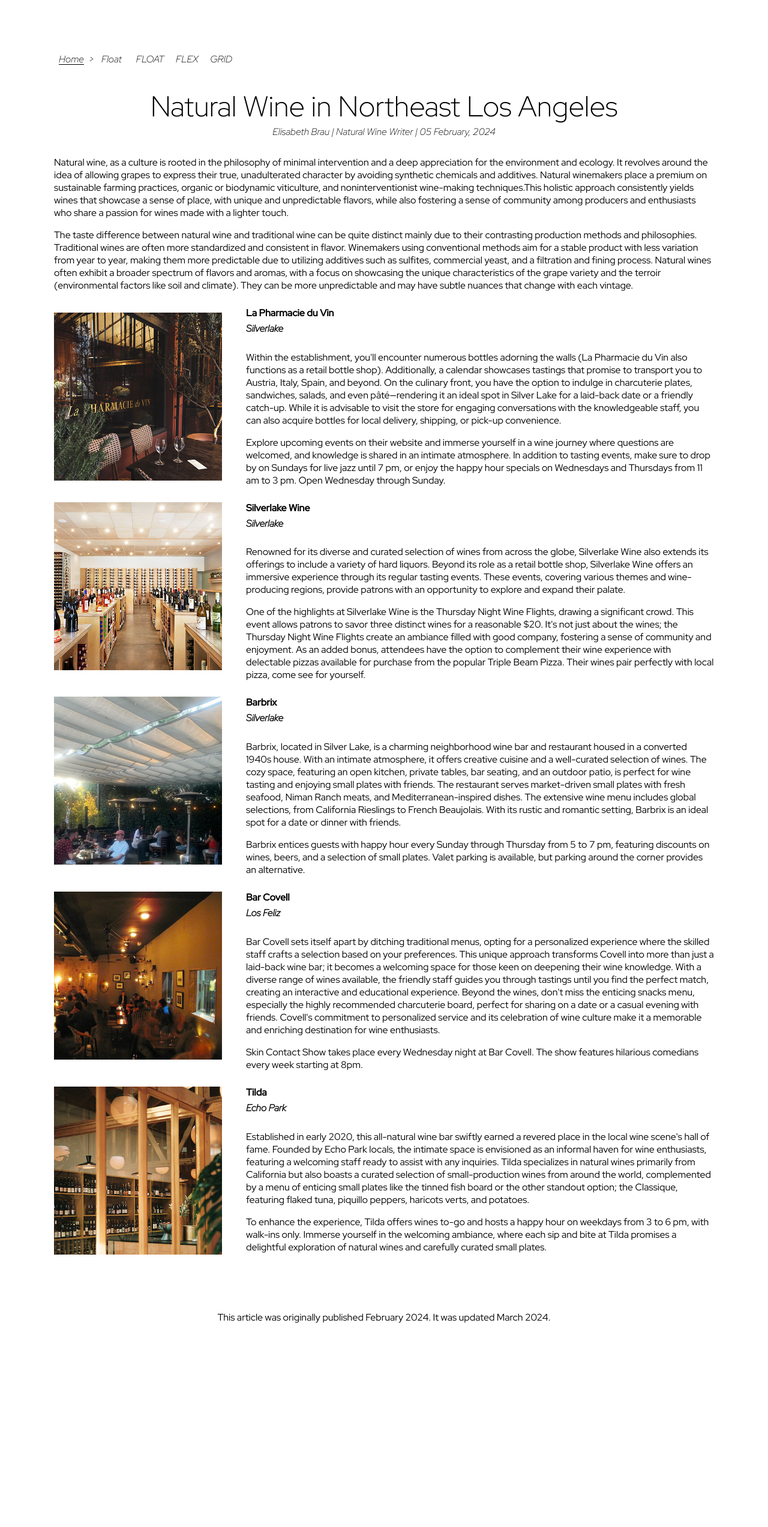
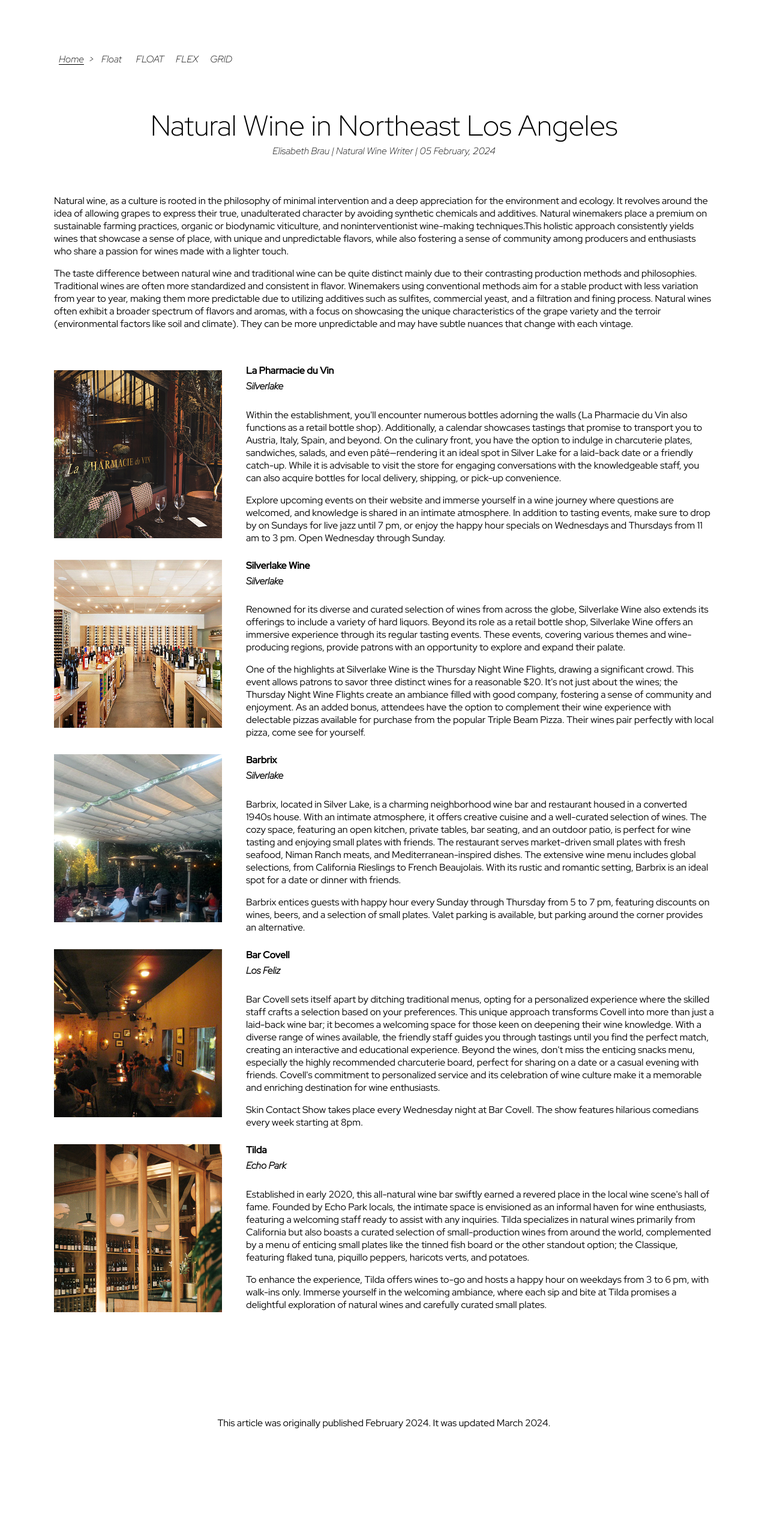
Before and after one commit to elisabethbrau/natural-wine, a plain HTML site: page index.html in a window 1280 px wide. Shown: the whole page at 60% size. Before the commit the page ends 2294 px from the top, so only its background shows below. Drawn offline with Linux system fonts and the light colour scheme.

Commit message:
added space to heading

```diff
--- a/style.css
+++ b/style.css
@@ -81,6 +81,13 @@ header {
     width: 100%;
     float: left;
     margin-bottom: 30px;
+    padding-top: 2rem;
+    padding-bottom: 2rem;
+}
+
+.intro {
+padding-top: 0%;
+padding-bottom: 1rem;
 }
 
 h1 {
@@ -140,6 +147,6 @@ figure {
 
 footer {
     text-align: center;
-    padding-top: 5rem;
-    padding-bottom: 5rem;
+    padding-top: 10rem;
+    padding-bottom: 10rem;
 }
```
